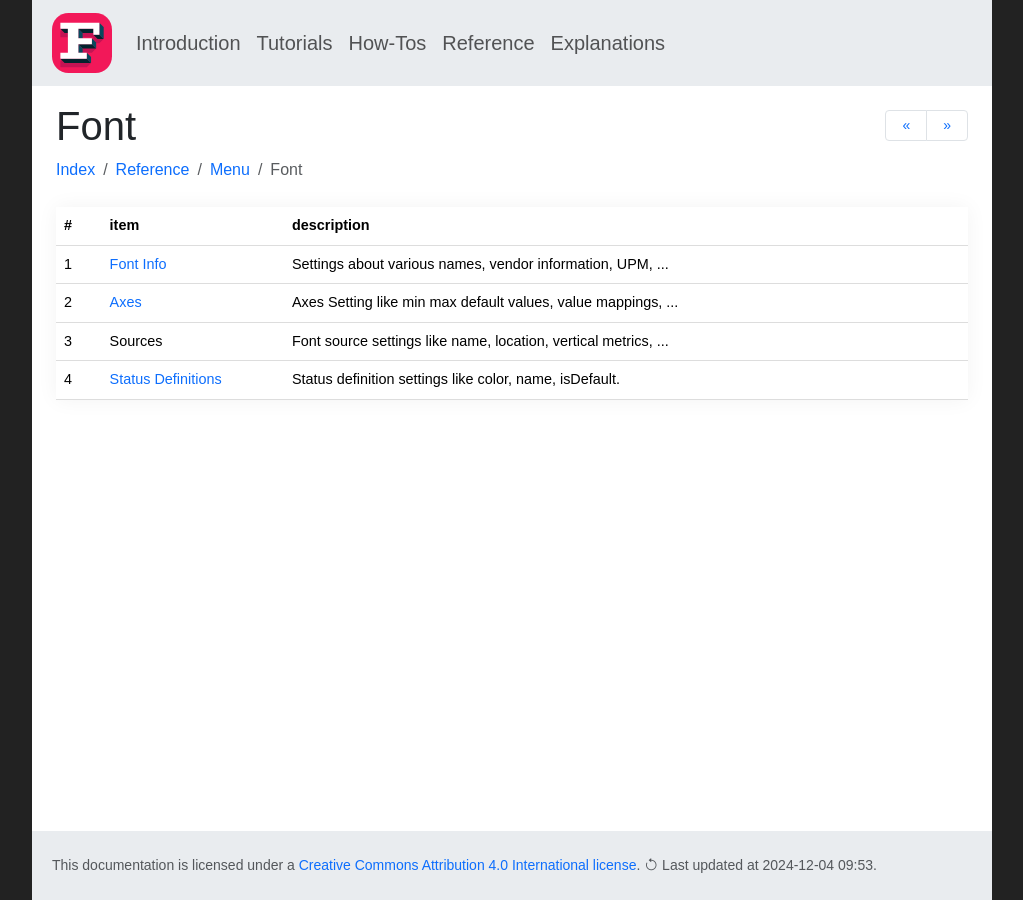
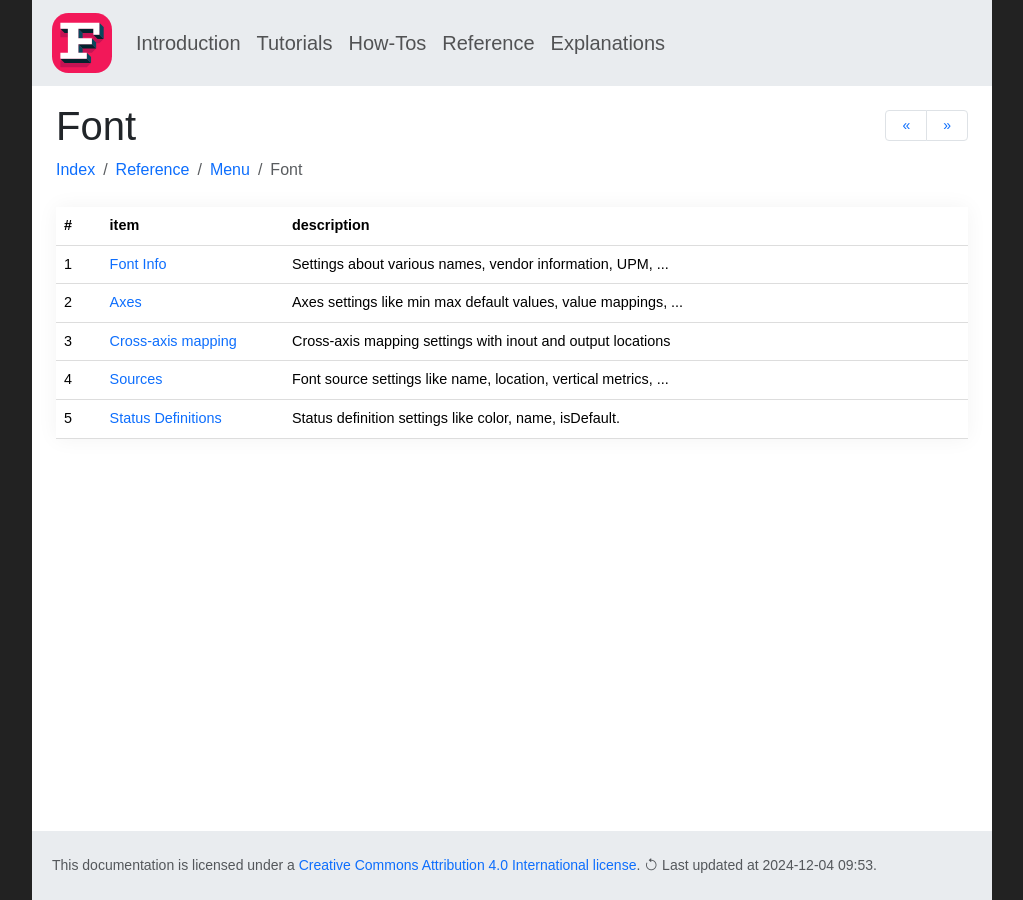
Before and after one commit to googlefonts/fontra-docs, a Jekyll site: the page built from _reference/menu/font.md, in a window 1280 px wide. Shown: the whole page, without its empty margins (128-1151 px from the left). Built offline with Jekyll 4.4.1, drawn with Linux system fonts in a browser that asks for light colours; nearby versions of some CDN libraries; some web fonts are replaced.

Commit message:
Add info about cross-axis mapping panel

```diff
--- a/_reference/menu/font.md
+++ b/_reference/menu/font.md
@@ -29,15 +29,20 @@ order     : 640
 <tr>
 <td>2</td>
 <td><a href='{{ site.url }}/reference/menu/font/axes'>Axes</a></td>
-<td>Axes Setting like min max default values, value mappings, ...</td>
+<td>Axes settings like min max default values, value mappings, ...</td>
 </tr>
 <tr>
 <td>3</td>
-<td>Sources</td>
+<td><a href='{{ site.url }}/reference/menu/font/cross-axis-mapping'>Cross-axis mapping</a></td>
+<td>Cross-axis mapping settings with inout and output locations</td>
+</tr>
+<tr>
+<td>4</td>
+<td><a href='{{ site.url }}/reference/menu/font/sources'>Sources</a></td>
 <td>Font source settings like name, location, vertical metrics, ...</td>
 </tr>
 <tr>
-<td>4</td>
+<td>5</td>
 <td><a href='{{ site.url }}/reference/menu/font/status-colors'>Status Definitions</a></td>
 <td>Status definition settings like color, name, isDefault.</td>
 </tr>
```
Also changed, not shown: _reference/menu/font/cross-axis-mapping.md (added, +55 -0 lines), _reference/reference.md (+1 -3 lines), images/font-cross-axis-mapping.png (added).
